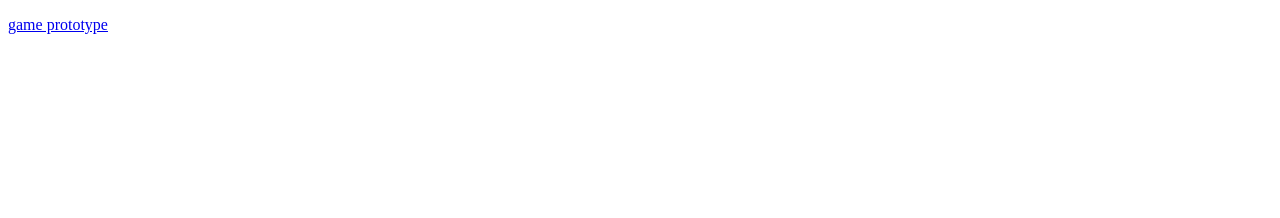
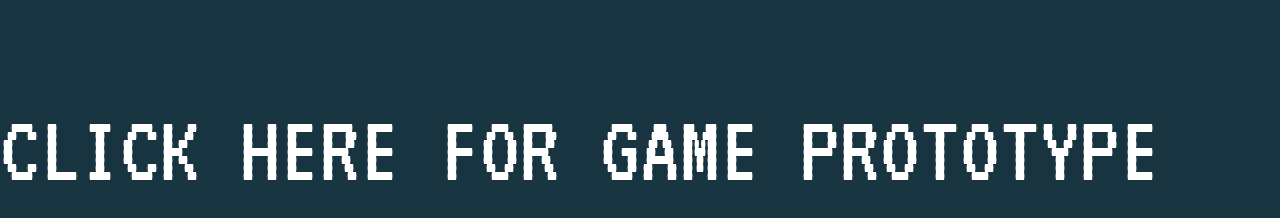
Before and after one commit to JackyLai327/iit_a3_repo, a plain HTML site: page index.html in a window 1280 px wide. Drawn offline with Linux system fonts and the light colour scheme.

Commit message:
font style updated

```diff
--- a/index.html
+++ b/index.html
@@ -12,7 +12,7 @@
         </header>
 
         <main>
-            <a href="game01/build/web/index.html"><p>game prototype</p></a>
+            <a href="game01/build/web/index.html"><p>CLICK HERE FOR GAME PROTOTYPE</p></a>
         </main>
 
         <footer>
--- a/styles.css
+++ b/styles.css
@@ -0,0 +1,23 @@
+@import url('https://fonts.googleapis.com/css2?family=VT323&display=swap');
+
+body{
+    font-family: 'VT323', monospace;
+    margin: 0 auto;
+    background-color: rgb(24, 52, 65);
+    color: white;
+}
+
+a, a:visited{
+    text-decoration: none;
+    color: white;
+    font-size: 100px;
+}
+
+a:hover{
+    text-shadow: 0.1em .1em black;
+}
+
+a:active{
+    color: transparent;
+    text-shadow: 0.1em .1em white;
+}
```
Also changed, not shown: 1 other file.
